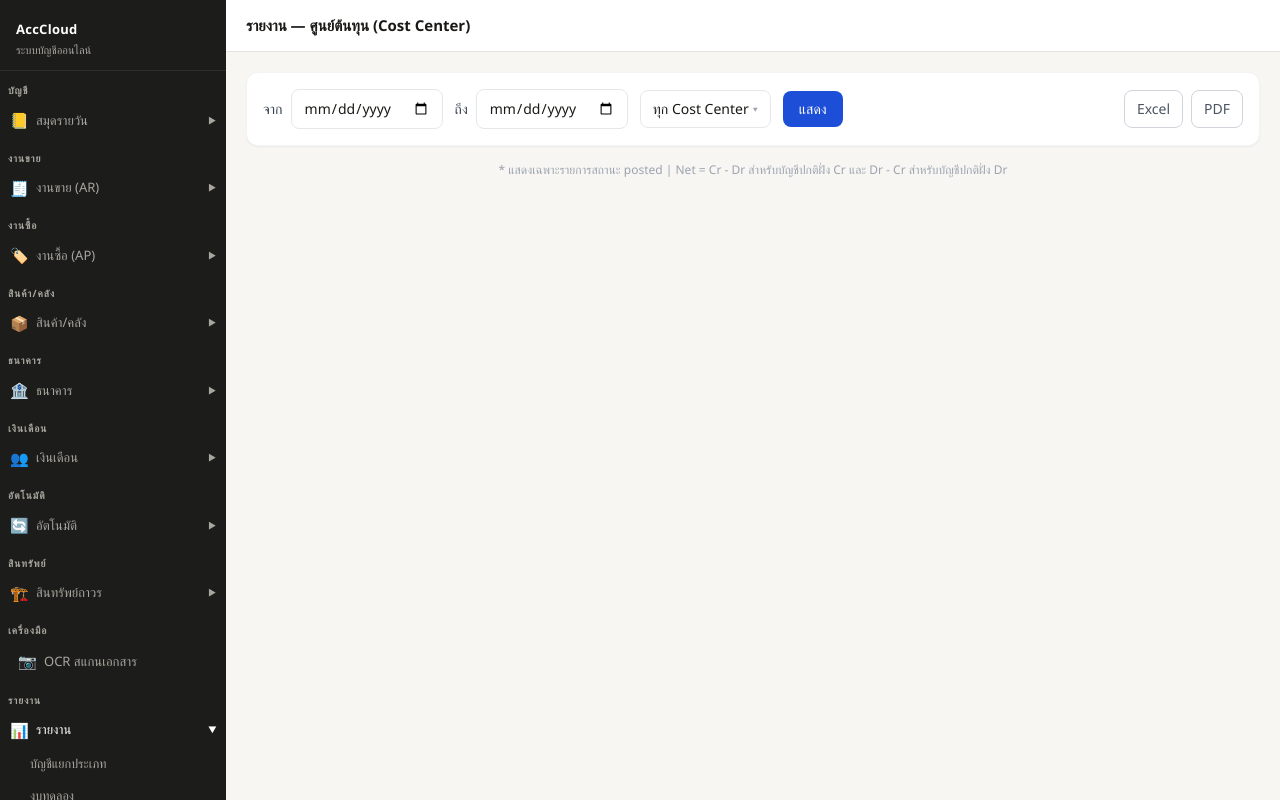
After one commit to 2bird555687-arch/accounting, a FastAPI app: template templates/reports/cost_center.html in a window 1280 px wide. The commit adds this page. Run offline with FastAPI, Linux system fonts and the light colour scheme; the template is opened without the code that fills it, so the values that code supplies are empty; parts of the project's set-up code (start-up, migrations or seed data) failed here and were passed over; some libraries are stand-ins or nearby versions.

Commit message:
feat: add cost center report

```diff
--- a/templates/base.html
+++ b/templates/base.html
@@ -171,6 +171,7 @@
     <a href="/reports/aging/ar" class="sb-item {% if '/reports/aging/ar' in request.url.path %}active{% endif %}">อายุหนี้ AR</a>
     <a href="/reports/aging/ap" class="sb-item {% if '/reports/aging/ap' in request.url.path %}active{% endif %}">อายุหนี้ AP</a>
     <a href="/reports/budget" class="sb-item {% if '/reports/budget' in request.url.path %}active{% endif %}">งบประมาณ vs จริง</a>
+    <a href="/reports/cost-center" class="sb-item {% if '/reports/cost-center' in request.url.path %}active{% endif %}">ศูนย์ต้นทุน</a>
   </div>
 
   <div class="sb-section">ตั้งค่า</div>
--- /dev/null
+++ b/templates/reports/cost_center.html
@@ -0,0 +1,285 @@
+{% extends "base.html" %}
+{% block title %}ศูนย์ต้นทุน{% endblock %}
+{% block page_title %}รายงาน — ศูนย์ต้นทุน (Cost Center){% endblock %}
+
+{% block content %}
+<div x-data="costCenterReport()" x-init="dateFrom='{{ default_date_from }}'; dateTo='{{ default_date_to }}'; init()">
+
+  <!-- Filter bar -->
+  <div class="bg-white rounded-xl p-4 shadow-sm border border-gray-100 mb-4 flex items-center gap-3 flex-wrap">
+    <div class="flex items-center gap-2">
+      <label class="text-sm font-medium text-gray-700">จาก</label>
+      <input type="date" x-model="dateFrom"
+        class="px-3 py-2 rounded-lg border border-gray-200 text-sm focus:outline-none focus:ring-2 focus:ring-blue-500"/>
+    </div>
+    <div class="flex items-center gap-2">
+      <label class="text-sm font-medium text-gray-700">ถึง</label>
+      <input type="date" x-model="dateTo"
+        class="px-3 py-2 rounded-lg border border-gray-200 text-sm focus:outline-none focus:ring-2 focus:ring-blue-500"/>
+    </div>
+
+    <!-- Cost center multi-select -->
+    <div class="relative">
+      <button @click="showCCDropdown=!showCCDropdown"
+              class="border border-gray-200 rounded-lg px-3 py-2 text-sm bg-white hover:bg-gray-50 flex items-center gap-1">
+        <span x-text="selectAllCCs ? 'ทุก Cost Center' : selectedCCs.length + ' เลือก'"></span>
+        <span class="text-gray-400 text-xs">▾</span>
+      </button>
+      <div x-show="showCCDropdown" @click.away="showCCDropdown=false"
+           class="absolute z-10 bg-white border border-gray-200 rounded-xl shadow-lg p-2 min-w-48 mt-1">
+        <label class="flex items-center gap-2 px-2 py-1 text-sm cursor-pointer hover:bg-gray-50 rounded">
+          <input type="checkbox" :checked="selectAllCCs" @change="toggleAllCCs()" class="rounded"/>
+          เลือกทั้งหมด
+        </label>
+        <template x-for="cc in availableCCs" :key="cc">
+          <label class="flex items-center gap-2 px-2 py-1 text-sm cursor-pointer hover:bg-gray-50 rounded">
+            <input type="checkbox" :checked="selectedCCs.includes(cc)" @change="toggleCC(cc)" class="rounded"/>
+            <span x-text="cc"></span>
+          </label>
+        </template>
+        <div x-show="availableCCs.length === 0" class="px-2 py-1 text-xs text-gray-400">ไม่มีข้อมูล</div>
+      </div>
+    </div>
+
+    <button @click="load()"
+            class="px-4 py-2 bg-blue-700 text-white rounded-lg text-sm font-medium hover:bg-blue-800">
+      แสดง
+    </button>
+
+    <div class="ml-auto flex gap-2">
+      <a :href="exportUrl('excel')"
+         class="px-3 py-2 border border-gray-300 text-gray-600 rounded-lg text-sm hover:bg-gray-50">
+        Excel
+      </a>
+      <a :href="exportUrl('pdf')"
+         class="px-3 py-2 border border-gray-300 text-gray-600 rounded-lg text-sm hover:bg-gray-50">
+        PDF
+      </a>
+    </div>
+  </div>
+
+  <!-- Loading spinner -->
+  <template x-if="loading">
+    <div class="bg-white rounded-xl p-8 text-center text-gray-400 shadow-sm border border-gray-100">
+      <svg class="animate-spin w-8 h-8 mx-auto" fill="none" viewBox="0 0 24 24">
+        <circle class="opacity-25" cx="12" cy="12" r="10" stroke="currentColor" stroke-width="4"></circle>
+        <path class="opacity-75" fill="currentColor" d="M4 12a8 8 0 018-8V0C5.373 0 0 5.373 0 12h4z"></path>
+      </svg>
+    </div>
+  </template>
+
+  <!-- Error banner -->
+  <template x-if="error">
+    <div class="bg-red-50 border border-red-200 text-red-700 rounded-xl px-4 py-3 mb-4 text-sm" x-text="error"></div>
+  </template>
+
+  <!-- Summary cards -->
+  <div x-show="report && !loading" class="grid grid-cols-2 md:grid-cols-4 gap-3 mb-4">
+    <div class="bg-white rounded-xl border border-gray-100 shadow-sm px-4 py-3">
+      <p class="text-xs text-gray-500 mb-1">จำนวน Cost Center</p>
+      <p class="text-xl font-bold text-gray-800" x-text="report ? report.sections.length : 0"></p>
+    </div>
+    <div class="bg-white rounded-xl border border-gray-100 shadow-sm px-4 py-3">
+      <p class="text-xs text-gray-500 mb-1">รวม Dr</p>
+      <p class="text-xl font-bold text-blue-700 font-mono" x-text="fmt(report ? report.grand_total_debit : 0)"></p>
+    </div>
+    <div class="bg-white rounded-xl border border-gray-100 shadow-sm px-4 py-3">
+      <p class="text-xs text-gray-500 mb-1">รวม Cr</p>
+      <p class="text-xl font-bold text-purple-700 font-mono" x-text="fmt(report ? report.grand_total_credit : 0)"></p>
+    </div>
+    <div class="bg-white rounded-xl border border-gray-100 shadow-sm px-4 py-3">
+      <p class="text-xs text-gray-500 mb-1">Net รวม</p>
+      <p class="text-xl font-bold font-mono" :class="netClass(report ? report.grand_total_net : 0)"
+         x-text="fmt(report ? report.grand_total_net : 0)"></p>
+    </div>
+  </div>
+
+  <!-- Sections accordion -->
+  <div x-show="report && !loading && report.sections && report.sections.length > 0">
+    <template x-for="section in (report ? report.sections : [])" :key="section.cost_center">
+      <div class="bg-white rounded-xl border border-gray-100 shadow-sm mb-3">
+        <!-- Accordion header -->
+        <div @click="toggleSection(section.cost_center)"
+             class="flex items-center justify-between px-4 py-3 cursor-pointer hover:bg-gray-50 rounded-xl select-none">
+          <div class="flex items-center gap-3">
+            <span class="font-semibold text-gray-800" x-text="section.cost_center"></span>
+            <span class="text-xs text-gray-400 bg-gray-100 px-2 py-0.5 rounded-full"
+                  x-text="section.lines.length + ' บัญชี'"></span>
+          </div>
+          <div class="flex items-center gap-4">
+            <span class="text-sm font-mono text-gray-600">
+              Net: <span :class="netClass(section.total_net)" x-text="fmt(section.total_net)"></span>
+            </span>
+            <span :class="expanded[section.cost_center] ? 'rotate-180' : ''"
+                  class="text-gray-400 text-xs transition-transform">▼</span>
+          </div>
+        </div>
+        <!-- Accordion body -->
+        <div x-show="expanded[section.cost_center]" class="border-t border-gray-100">
+          <table class="w-full text-sm">
+            <thead class="bg-gray-50">
+              <tr>
+                <th class="px-4 py-2 text-left font-medium text-gray-600">รหัส</th>
+                <th class="px-4 py-2 text-left font-medium text-gray-600">ชื่อบัญชี</th>
+                <th class="px-4 py-2 text-left font-medium text-gray-600">หมวด</th>
+                <th class="px-4 py-2 text-right font-medium text-gray-600">Dr</th>
+                <th class="px-4 py-2 text-right font-medium text-gray-600">Cr</th>
+                <th class="px-4 py-2 text-right font-medium text-gray-600">Net</th>
+              </tr>
+            </thead>
+            <tbody>
+              <template x-for="line in section.lines" :key="line.account_code">
+                <tr class="border-t border-gray-50 hover:bg-gray-50">
+                  <td class="px-4 py-2 font-mono text-xs text-gray-600" x-text="line.account_code"></td>
+                  <td class="px-4 py-2 text-gray-800" x-text="line.account_name"></td>
+                  <td class="px-4 py-2 text-xs text-gray-500" x-text="line.category"></td>
+                  <td class="px-4 py-2 text-right font-mono text-gray-700" x-text="fmt(line.debit)"></td>
+                  <td class="px-4 py-2 text-right font-mono text-gray-700" x-text="fmt(line.credit)"></td>
+                  <td class="px-4 py-2 text-right font-mono font-medium" :class="netClass(line.net)" x-text="fmt(line.net)"></td>
+                </tr>
+              </template>
+              <!-- Section total row -->
+              <tr class="border-t border-gray-200 bg-gray-50 font-semibold text-sm">
+                <td colspan="3" class="px-4 py-2 text-gray-700">รวม <span x-text="section.cost_center"></span></td>
+                <td class="px-4 py-2 text-right font-mono text-gray-800" x-text="fmt(section.total_debit)"></td>
+                <td class="px-4 py-2 text-right font-mono text-gray-800" x-text="fmt(section.total_credit)"></td>
+                <td class="px-4 py-2 text-right font-mono" :class="netClass(section.total_net)" x-text="fmt(section.total_net)"></td>
+              </tr>
+            </tbody>
+          </table>
+        </div>
+      </div>
+    </template>
+
+    <!-- Grand total -->
+    <div class="bg-gray-800 text-white rounded-xl px-4 py-3 flex justify-between items-center mt-2">
+      <span class="font-bold">รวมทั้งหมด</span>
+      <div class="flex gap-8 font-mono text-sm">
+        <span>Dr: <span x-text="fmt(report ? report.grand_total_debit : 0)"></span></span>
+        <span>Cr: <span x-text="fmt(report ? report.grand_total_credit : 0)"></span></span>
+        <span>Net: <span :class="netClass(report ? report.grand_total_net : 0)"
+                        x-text="fmt(report ? report.grand_total_net : 0)"></span></span>
+      </div>
+    </div>
+  </div>
+
+  <!-- Empty state -->
+  <div x-show="report && !loading && report.sections && report.sections.length === 0"
+       class="bg-white rounded-xl border border-gray-100 shadow-sm p-12 text-center text-gray-400">
+    <p class="text-lg mb-1">ไม่มีข้อมูลในช่วงวันที่ที่เลือก</p>
+    <p class="text-sm">ลองเปลี่ยนช่วงวันที่หรือตัวกรอง Cost Center</p>
+  </div>
+
+  <p class="text-xs text-gray-400 mt-4 text-center">
+    * แสดงเฉพาะรายการสถานะ posted | Net = Cr - Dr สำหรับบัญชีปกติฝั่ง Cr และ Dr - Cr สำหรับบัญชีปกติฝั่ง Dr
+  </p>
+
+</div>
+{% endblock %}
+
+{% block scripts %}
+<script>
+function costCenterReport() {
+  return {
+    dateFrom: '',
+    dateTo: '',
+    availableCCs: [],
+    selectedCCs: [],
+    selectAllCCs: true,
+    showCCDropdown: false,
+
+    loading: false,
+    report: null,
+    error: '',
+
+    expanded: {},
+
+    token() { return document.cookie.match(/access_token=([^;]+)/)?.[1] || ''; },
+
+    fmt(v) {
+      if (v == null) return '0.00';
+      return parseFloat(v).toLocaleString('th-TH', {minimumFractionDigits: 2, maximumFractionDigits: 2});
+    },
+
+    netClass(v) {
+      const n = parseFloat(v);
+      if (n > 0) return 'text-green-600';
+      if (n < 0) return 'text-red-600';
+      return 'text-gray-600';
+    },
+
+    toggleCC(cc) {
+      const idx = this.selectedCCs.indexOf(cc);
+      if (idx >= 0) { this.selectedCCs.splice(idx, 1); }
+      else { this.selectedCCs.push(cc); }
+      this.selectAllCCs = this.selectedCCs.length === this.availableCCs.length;
+    },
+
+    toggleAllCCs() {
+      this.selectAllCCs = !this.selectAllCCs;
+      this.selectedCCs = this.selectAllCCs ? [...this.availableCCs] : [];
+    },
+
+    async loadList() {
+      try {
+        const r = await fetch('/api/v1/reports/cost-center/list', {
+          headers: {Authorization: 'Bearer ' + this.token()}
+        });
+        const d = await r.json();
+        this.availableCCs = d.data || [];
+        this.selectedCCs = [...this.availableCCs];
+        this.selectAllCCs = true;
+      } catch (e) {
+        this.availableCCs = [];
+      }
+    },
+
+    get apiParams() {
+      const params = new URLSearchParams({date_from: this.dateFrom, date_to: this.dateTo});
+      if (!this.selectAllCCs && this.selectedCCs.length > 0) {
+        params.set('cost_centers', this.selectedCCs.join(','));
+      }
+      return params.toString();
+    },
+
+    async load() {
+      if (!this.dateFrom || !this.dateTo) return;
+      this.loading = true;
+      this.error = '';
+      this.report = null;
+      try {
+        const r = await fetch(`/api/v1/reports/cost-center?${this.apiParams}`, {
+          headers: {Authorization: 'Bearer ' + this.token()}
+        });
+        const d = await r.json();
+        if (r.ok) {
+          this.report = d.data || d;
+          this.expanded = {};
+          (this.report.sections || []).forEach(s => {
+            this.expanded[s.cost_center] = true;
+          });
+        } else {
+          this.error = d.detail || 'โหลดรายงานไม่สำเร็จ';
+        }
+      } catch (e) {
+        this.error = 'เกิดข้อผิดพลาดในการโหลดข้อมูล';
+      }
+      this.loading = false;
+    },
+
+    toggleSection(cc) {
+      this.expanded[cc] = !this.expanded[cc];
+    },
+
+    exportUrl(fmt) {
+      return `/api/v1/reports/cost-center?${this.apiParams}&fmt=${fmt}`;
+    },
+
+    async init() {
+      await this.loadList();
+      await this.load();
+    }
+  };
+}
+</script>
+{% endblock %}
```
Also changed, not shown: app/api/v1/report_routes.py (+36 -0 lines), app/reports/cost_center.py (added, +188 -0 lines), app/ui/routes.py (+14 -0 lines).
